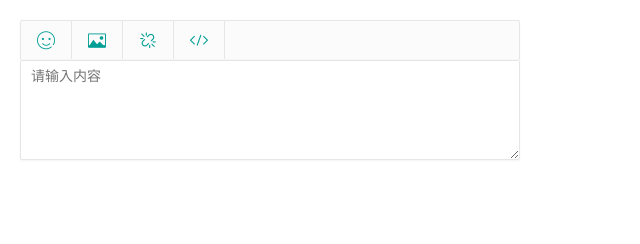
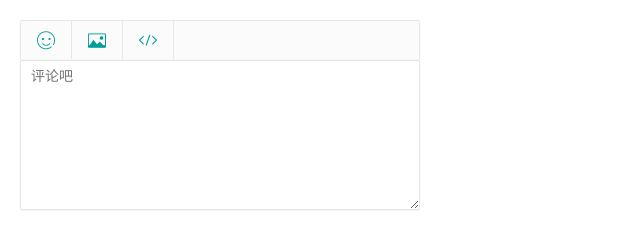
Before and after one commit to perfree/perfree-revert-plugins, a plain HTML site: page index.html in a window 1280 px wide. Shown: the full height of the page, 0-640 px from the left. Drawn offline with Linux system fonts and the light colour scheme.

Commit message:
支持自定义插件

```diff
--- a/css/perfreeRevert.css
+++ b/css/perfreeRevert.css
@@ -1,7 +1,6 @@
 .send-revert-box{
 	margin-top: 20px;
 	margin-left: 20px;
-	width: 500px;
 }
 .perfree-revert-box{
 	border-top: 1px solid #e6e6e6;
@@ -38,8 +37,8 @@
 	border: 1px solid #e6e6e6;
 }
 .perfree-revert-txt:hover{
-	border: 1px solid #e6e6e6;
+	border: 1px solid #e6e6e6!important;;
 }
 .perfree-revert-txt:focus{
-	border: 1px solid #e6e6e6;
+	border: 1px solid #e6e6e6!important;;
 }
--- a/index.html
+++ b/index.html
@@ -7,21 +7,21 @@
 		<title></title>
 	</head>
 	<body>
-		<div class="send-revert-box">
-			<div class="layui-card perfree-revert-box">
-				<div class="layui-card-header perfree-revert-tools">
-					<span href="javascript:;"><i class="layui-icon">&#xe6af;</i> </span>
-					<span href="javascript:;"><i class="layui-icon">&#xe64a;</i> </span>
-					<span href="javascript:;"><i class="layui-icon">&#xe64d;</i> </span>
-					<span href="javascript:;"><i class="layui-icon">&#xe64e;</i> </span>
-				</div>
-				<div class="layui-card-body perfree-revert-txtBox">
-					<form class="perfree-revert-form" action="">
-							<textarea name="desc" placeholder="请输入内容" class="layui-textarea perfree-revert-txt"></textarea>
-					</form>
-				</div>
-			</div>
+		<div id="perfree" class="send-revert-box">
+
 		</div>
 		<script src="./plugins/layui/layui.js"></script>
+		<script src="./js/perfreeRevert.js"></script>
+		<script>
+			revert.initRevert({
+				id:"perfree",
+				width:"400px",
+				height:"150px",
+				tip:"评论吧",
+				tools:[
+					'emjoi','image','code'
+				]
+			});
+		</script>
 	</body>
 </html>
--- /dev/null
+++ b/js/perfreeRevert.js
@@ -0,0 +1,56 @@
+(function($) {
+	var revert = function() {}
+	var emjoi = '<span href="javascript:;"><i class="layui-icon">&#xe6af;</i> </span>';
+	var image = '<span href="javascript:;"><i class="layui-icon">&#xe64a;</i> </span>';
+	var link = '<span href="javascript:;"><i class="layui-icon">&#xe64d;</i> </span>';
+	var code = '<span href="javascript:;"><i class="layui-icon">&#xe64e;</i> </span>';
+	revert.prototype = {
+		initRevert: function(data) {
+			var revertHtml;
+			var tip;
+			if (data.tip == null || data.tip == "") {
+				tip = "请输入内容";
+			} else {
+				tip = data.tip;
+			}
+			var top = '<div class="layui-card perfree-revert-box" style="width:' + data.width + ';">' +
+				'<div class="layui-card-header perfree-revert-tools">';
+			var bottom = '</div>' +
+				'<div class="layui-card-body perfree-revert-txtBox">' +
+				'<form class="perfree-revert-form" action="">' +
+				'<textarea name="desc" placeholder="' + tip + '" class="layui-textarea perfree-revert-txt" style="height:' +
+				data.height +
+				';"></textarea>' +
+				'</form>' +
+				'</div>' +
+				'</div>';
+			if (data.tools == null) {
+				revertHtml = top + emjoi + image + link + code + bottom;
+			} else {
+				revertHtml = top;
+				for (var i = 0; i < data.tools.length; i++) {
+					switch (data.tools[i]) {
+						case 'emjoi':
+							revertHtml += emjoi;
+							break;
+						case 'image':
+							revertHtml += image;
+							break;
+						case 'link':
+							revertHtml += link;
+							break;
+						case 'code':
+							revertHtml += code;
+							break;
+					}
+				}
+				revertHtml += bottom;
+			}
+			layui.use(['jquery'], function() {
+				var $ = layui.$;
+				$("#" + data.id).append(revertHtml);
+			})
+		},
+	}
+	window.revert = new revert();
+})(window.jQuery);
```
